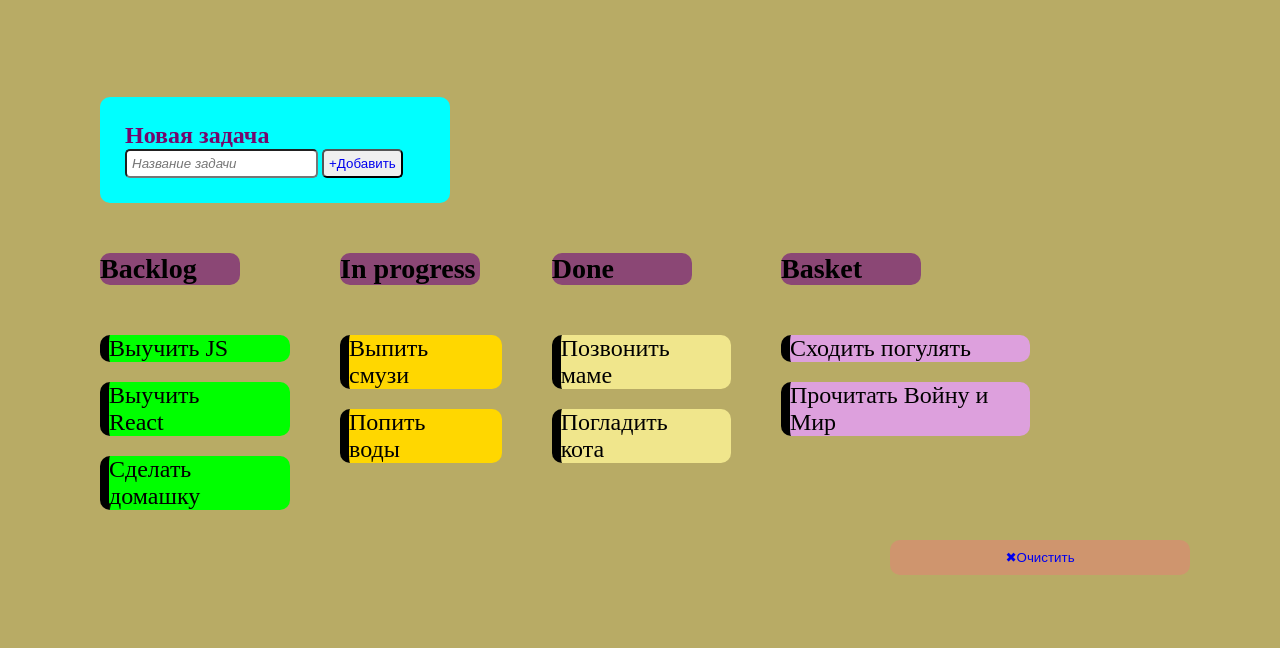
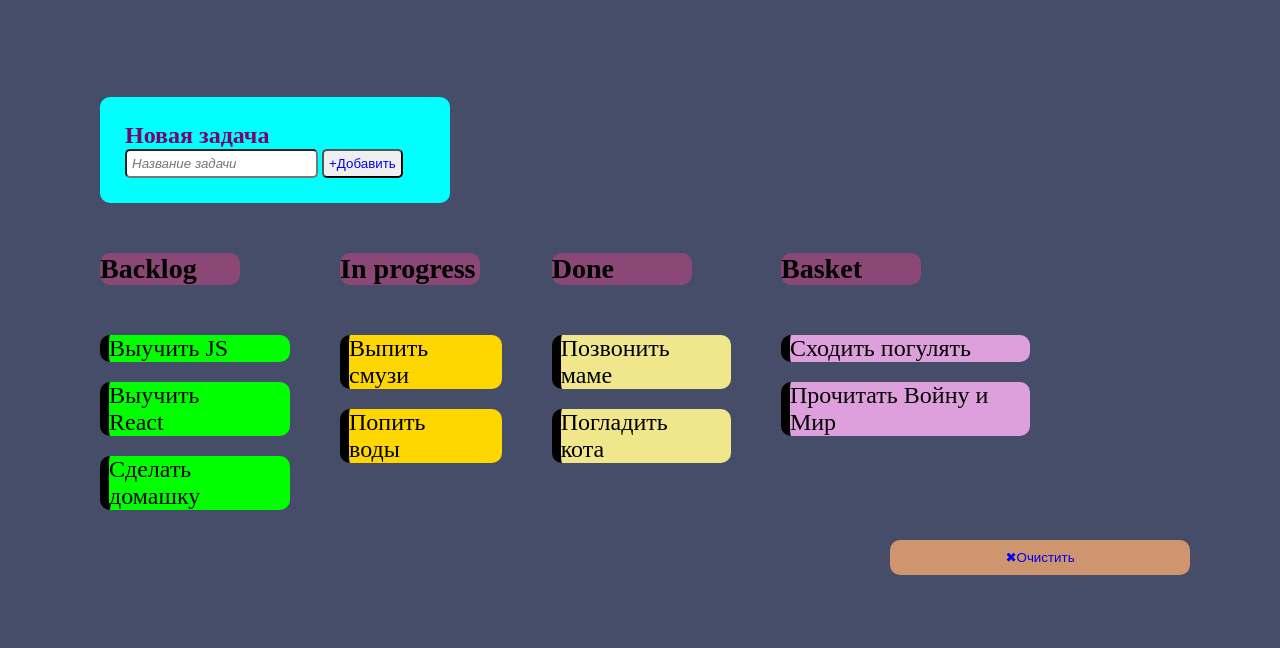
Before and after one commit to yunus-akhmadeev-j/Todo-list, a plain HTML site: page index.html in a window 1280 px wide. Shown: the part 152-800 px from the top of the page. Drawn offline with Linux system fonts and the light colour scheme.

Commit message:
Update style.css - bg color

```diff
--- a/static/styles/style.css
+++ b/static/styles/style.css
@@ -13,7 +13,7 @@
 }
 /* Заливка поля */
 #main{
-    background-color: rgb(184, 171, 101);
+    background-color: rgb(69, 77, 105);
 }
 .container{
 
```
